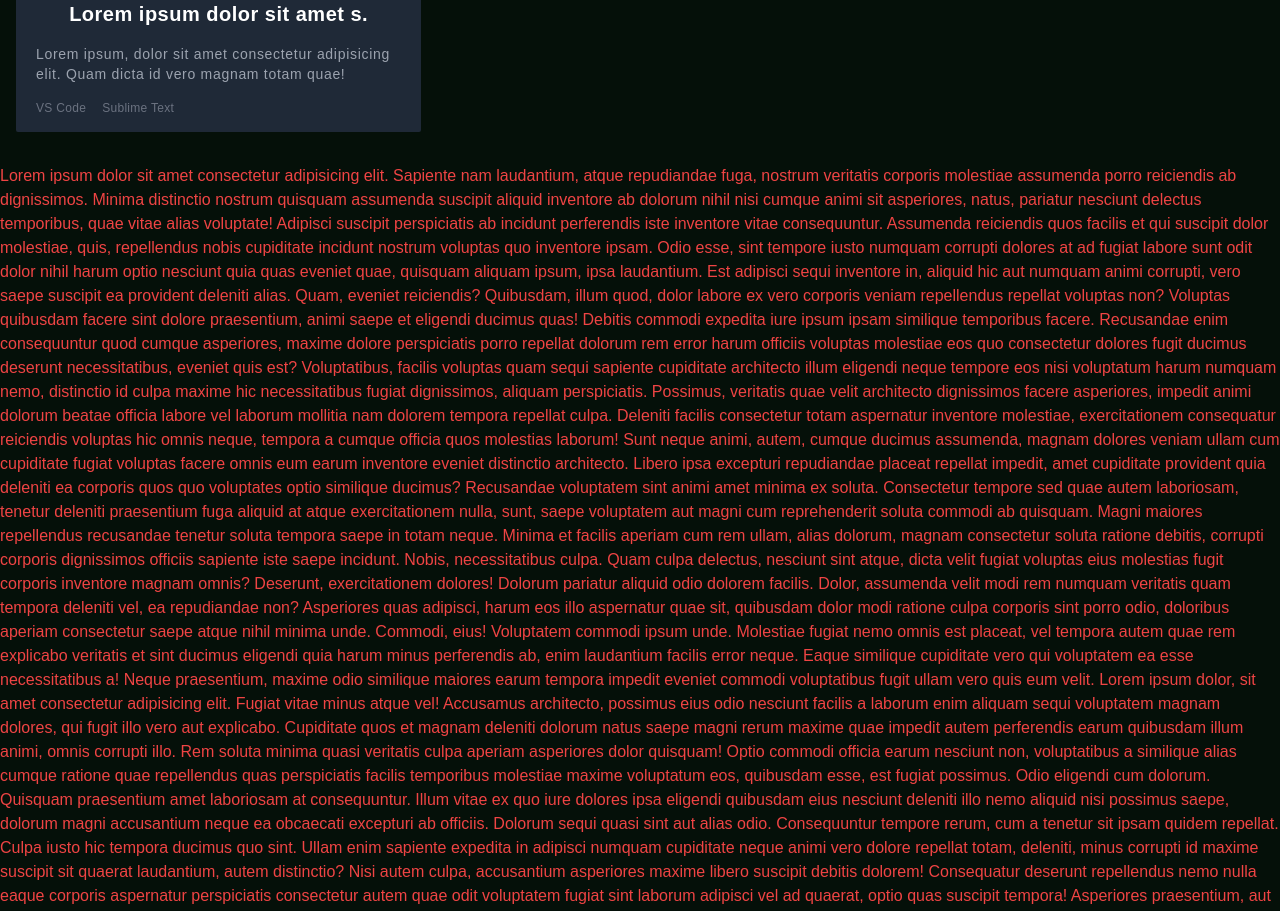
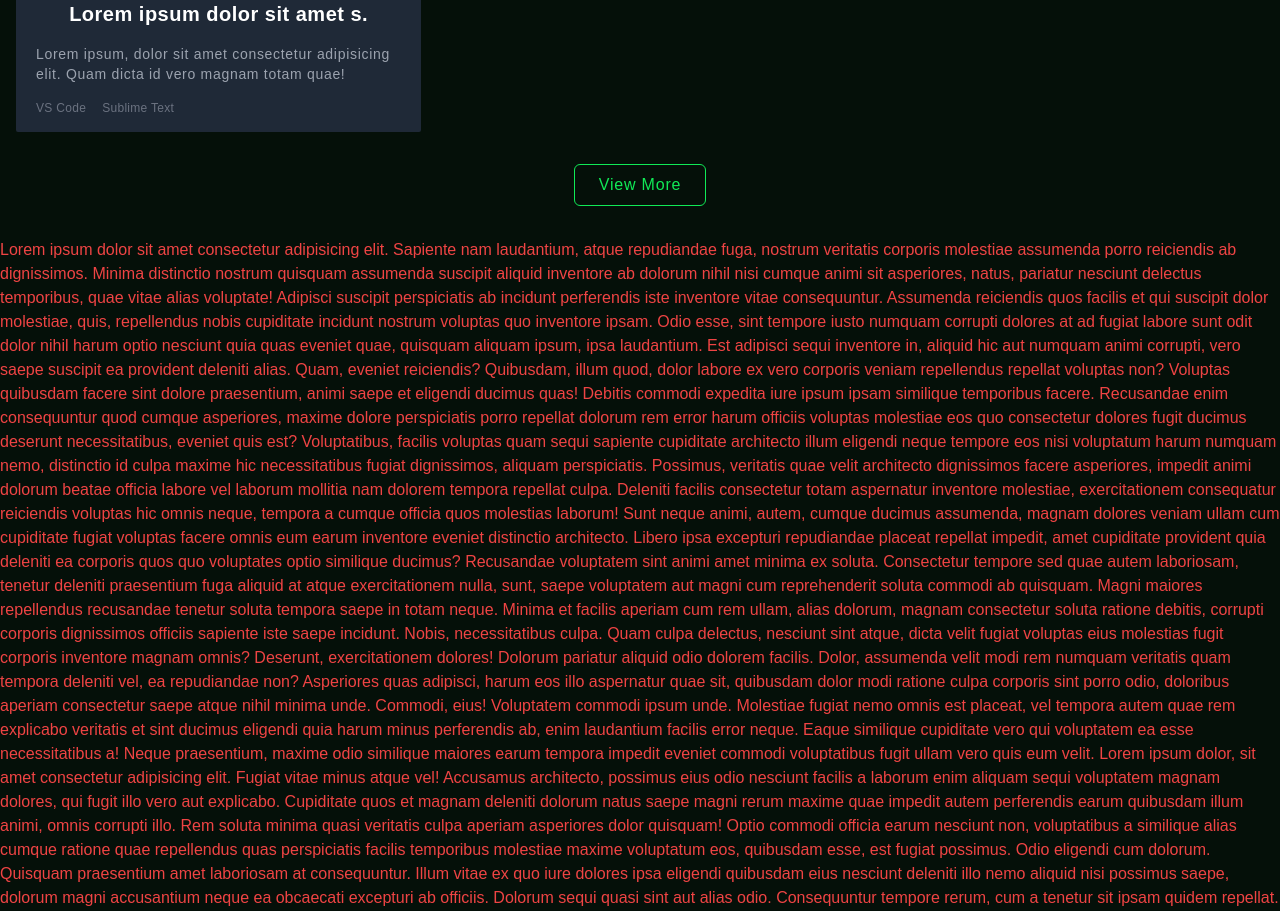
Before and after one commit to LoushikLK/portfolio-2, a Next.js app: page / in a window 1280 px wide. Shown: the part 2500-3411 px from the top of the page. Built offline with nearby package versions, Linux system fonts and the light colour scheme.

Commit message:
work section complete

```diff
--- a/src/app/globals.css
+++ b/src/app/globals.css
@@ -5,6 +5,13 @@
 @layer components {
   .custom-container {
     @apply container mx-auto px-4;
+  }
+  .common-transition {
+    @apply !transition-all !ease-in-out !duration-300;
+  }
+  .btn-primary {
+    @apply border-theme text-theme font-medium tracking-wider rounded-md px-6 py-2 border bg-transparent  hover:bg-theme hover:text-white;
+    @apply common-transition;
   }
 }
 
--- a/src/components/section/WorkSection.tsx
+++ b/src/components/section/WorkSection.tsx
@@ -118,6 +118,15 @@ const WorkSection = () => {
           </div>
         </div>
       </div>
+      <div className="w-full flex items-center pt-8 justify-center">
+        <Link
+          href={"https://github.com/LoushikLK"}
+          target="_blank"
+          className="btn-primary"
+        >
+          View More
+        </Link>
+      </div>
     </section>
   );
 };
```
